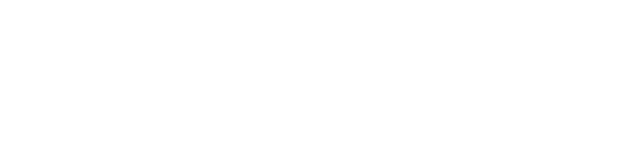
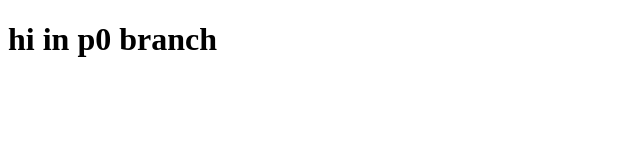
Before and after one commit to manojsarna/manoj-smash-ui-component-lib, a plain HTML site: page index.html in a window 1280 px wide. Shown: the whole page, without its empty margins (0-640 px from the left). Drawn offline with Linux system fonts and the light colour scheme.

Commit message:
p0-aavatar-alert commit

```diff
--- a/index.html
+++ b/index.html
@@ -9,7 +9,7 @@
 </head>
 <body>
     <div class="container">
-
+        <h1>hi in p0 branch</h1>
     </div>
 </body>
 </html>
```
